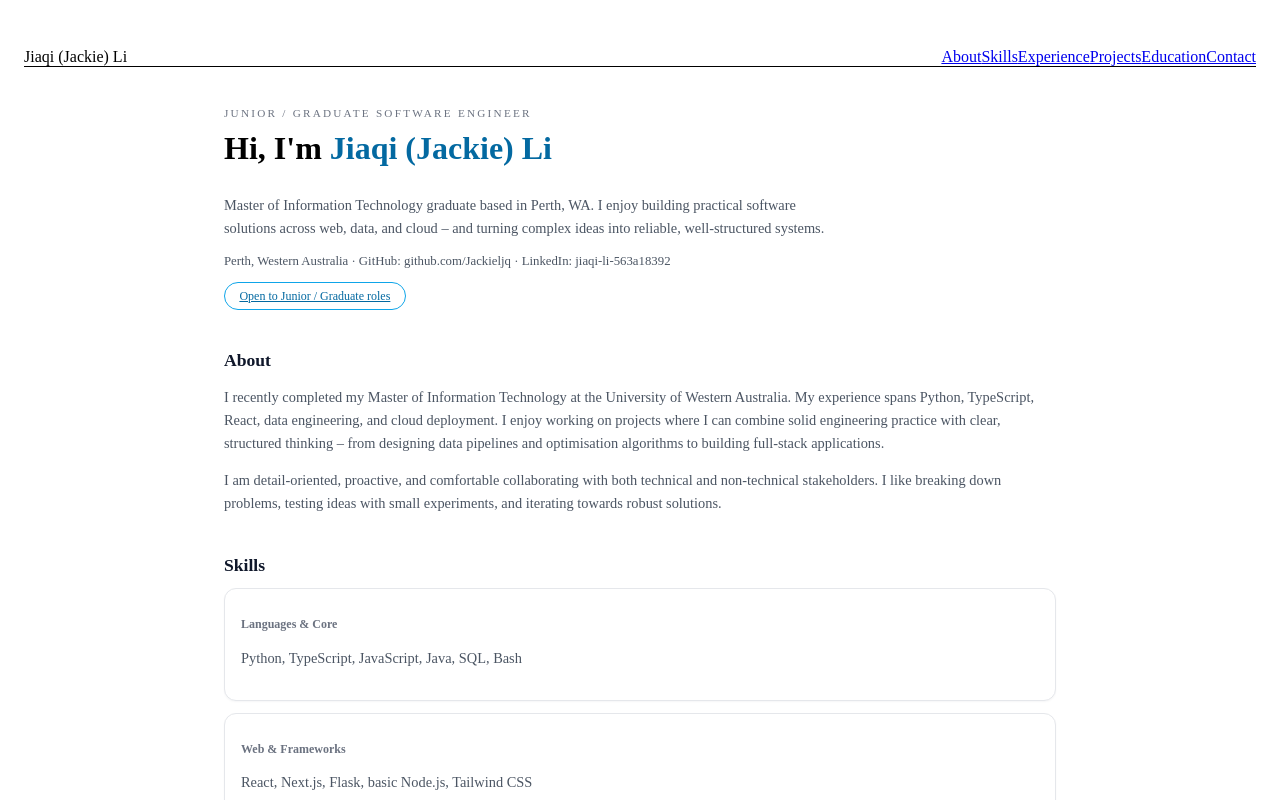
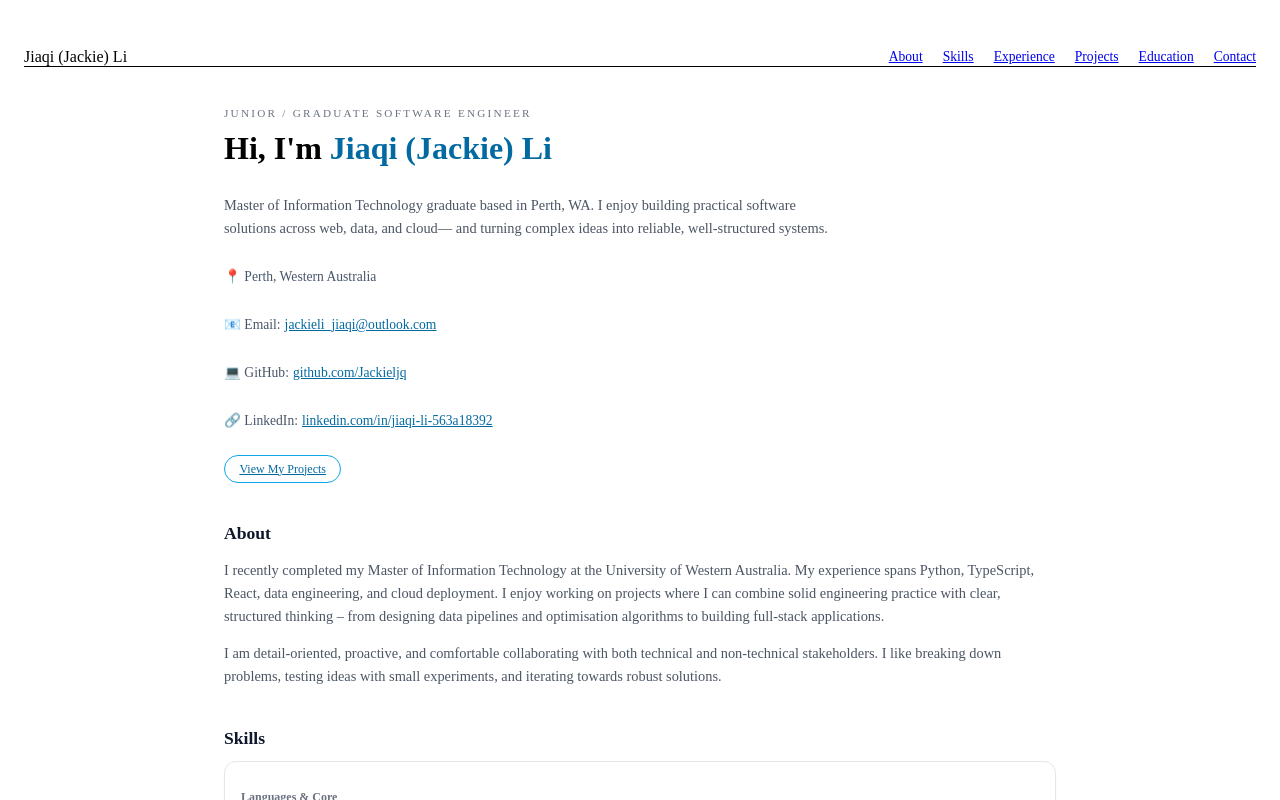
Before and after one commit to Jackieljq/personal-website, a Next.js app: page / in a window 1280 px wide. Shown: the top 800 px of the page. Built offline with nearby package versions, Linux system fonts and the light colour scheme.

Commit message:
Merge contact details into Hero component and update layout

```diff
--- a/app/globals.css
+++ b/app/globals.css
@@ -2,23 +2,28 @@
 @tailwind components;
 @tailwind utilities;
 
-/* 整体页面布局 */
+/* ===========
+   Layout
+   =========== */
+
 .page {
   min-height: 100vh;
   padding: 2rem 1rem 3rem;
 }
 
 .page-inner {
-  max-width: 52rem; /* 大概 832px */
+  max-width: 52rem; /* ~832px */
   margin: 0 auto;
 }
 
-/* 每个 section 的垂直间距 */
 .section {
   margin-top: 2.5rem;
 }
 
-/* section 标题 */
+/* ===========
+   Typography
+   =========== */
+
 .section-title {
   font-size: 1.1rem;
   font-weight: 600;
@@ -26,52 +31,13 @@
   margin-bottom: 0.5rem;
 }
 
-/* 通用正文 / 说明文字 */
 .text-muted {
   color: #4b5563; /* slate-600 */
   font-size: 0.9rem;
   line-height: 1.6;
 }
 
-/* 卡片容器：项目、经历、教育用 */
-.card {
-  border-radius: 0.75rem;
-  border: 1px solid #e5e7eb; /* slate-200 */
-  background-color: #ffffff;
-  padding: 1rem;
-  box-shadow: 0 1px 2px rgba(15, 23, 42, 0.04);
-  margin-top: 0.75rem;
-}
-
-/* 卡片头部：标题 + 右侧小文字 */
-.card-header {
-  display: flex;
-  justify-content: space-between;
-  gap: 0.5rem;
-  align-items: baseline;
-  flex-wrap: wrap;
-}
-
-/* 卡片标题 */
-.card-title {
-  font-weight: 600;
-  color: #0f172a;
-}
-
-/* 卡片副标题 / 技术栈小字 */
-.card-subtitle,
-.badge-text {
-  font-size: 0.75rem;
-  color: #6b7280; /* slate-500 */
-}
-
-/* 列表文本（li） */
-.card-list {
-  margin-top: 0.5rem;
-  padding-left: 1.25rem;
-}
-
-/* 顶部 Hero 区的辅助文字 */
+/* Hero Section */
 .hero-eyebrow {
   font-size: 0.7rem;
   letter-spacing: 0.2em;
@@ -94,20 +60,22 @@
   max-width: 38rem;
 }
 
-/* 顶部 meta 信息 */
 .hero-meta {
   margin-top: 0.5rem;
   font-size: 0.8rem;
   color: #4b5563;
 }
 
-/* Header 顶部导航栏 */
+/* ===========
+   Header
+   =========== */
+
 .site-header {
   position: sticky;
   top: 0;
   z-index: 20;
   border-bottom: 1px solid #e5e7eb;
-  background-color: rgba(255, 255, 255, 0.9);
+  background-color: rgba(255, 255, 255, 0.92);
   backdrop-filter: blur(12px);
 }
 
@@ -120,28 +88,32 @@
   align-items: center;
 }
 
-/* Header 标题 */
 .site-title {
   font-size: 0.95rem;
   font-weight: 600;
   color: #0f172a;
 }
 
-/* Header 导航链接 */
-.site-nav {
-  font-size: 0.8rem;
+.header-nav {
+  display: flex;
+  gap: 1.25rem; /* 20px */
+  font-size: 0.85rem;
+  font-weight: 500;
+  color: #475569; /* slate-600 */
 }
 
-.site-nav a {
-  margin-left: 0.75rem;
-  color: #4b5563;
+.header-nav a {
+  transition: color 0.15s ease, opacity 0.15s ease;
 }
 
-.site-nav a:hover {
-  color: #0369a1;
+.header-nav a:hover {
+  color: #0369a1; /* sky-700 */
 }
 
-/* 按钮类（顶部“Open to ...”） */
+/* ===========
+   Buttons
+   =========== */
+
 .btn-outline {
   display: inline-flex;
   align-items: center;
@@ -159,7 +131,49 @@
   background-color: #e0f2fe; /* sky-100 */
 }
 
-/* 联系方式链接 */
+/* ===========
+   Cards
+   =========== */
+
+.card {
+  border-radius: 0.75rem;
+  border: 1px solid #e5e7eb; /* slate-200 */
+  background-color: #ffffff;
+  padding: 1rem;
+  box-shadow: 0 1px 2px rgba(15, 23, 42, 0.04);
+  margin-top: 0.75rem;
+}
+
+.card-header {
+  display: flex;
+  justify-content: space-between;
+  gap: 0.5rem;
+  align-items: baseline;
+  flex-wrap: wrap;
+}
+
+.card-title {
+  font-weight: 600;
+  color: #0f172a;
+}
+
+.card-subtitle,
+.badge-text {
+  font-size: 0.75rem;
+  color: #6b7280; /* slate-500 */
+}
+
+.card-list {
+  margin-top: 0.5rem;
+  padding-left: 1.25rem;
+  color: #4b5563; /* slate-600 */
+  line-height: 1.6;
+}
+
+/* ===========
+   Links
+   =========== */
+
 .link {
   color: #0369a1; /* sky-700 */
   text-decoration: underline;
@@ -169,7 +183,10 @@
   color: #0f172a;
 }
 
-/* footer */
+/* ===========
+   Footer
+   =========== */
+
 .site-footer {
   border-top: 1px solid #e5e7eb;
   margin-top: 2.5rem;
@@ -180,9 +197,20 @@
   color: #6b7280;
 }
 
-/* 小屏/大屏的简单响应式调优 */
+/* ===========
+   Responsive Tweaks
+   =========== */
+
 @media (min-width: 768px) {
   .page {
     padding-top: 2.5rem;
   }
 }
+/* Hero + Contact 合并区块的视觉统一 */
+.contact-block {
+  margin-top: 0.9rem;
+  font-size: 0.85rem;
+  color: #475569; /* slate-600 */
+  display: grid;
+  gap: 0.25rem;
+}
--- a/app/page.tsx
+++ b/app/page.tsx
@@ -5,7 +5,6 @@ import SkillsSection from "../components/SkillsSection";
 import ExperienceSection from "../components/ExperienceSection";
 import ProjectsSection from "../components/ProjectsSection";
 import EducationSection from "../components/EducationSection";
-import ContactSection from "../components/ContactSection";
 import Footer from "../components/Footer";
 
 export default function Home() {
@@ -19,7 +18,6 @@ export default function Home() {
         <ExperienceSection />
         <ProjectsSection />
         <EducationSection />
-        <ContactSection />
       </main>
       <Footer />
     </div>
--- a/components/ContactSection.tsx
+++ /dev/null
@@ -1,44 +0,0 @@
-export default function ContactSection() {
-    return (
-      <section id="contact" className="section">
-        <h2 className="section-title">Contact</h2>
-        <p className="text-muted">
-          I am currently based in Perth and open to Junior / Graduate Software
-          Engineer, Full-Stack, or related roles.
-        </p>
-        <div className="text-muted" style={{ marginTop: "0.5rem" }}>
-          <p>
-            Email:{" "}
-            <a
-              href="mailto:jackieli_jiaqi@outlook.com"
-              className="link"
-            >
-              jackieli_jiaqi@outlook.com
-            </a>
-          </p>
-          <p>
-            GitHub:{" "}
-            <a
-              href="https://github.com/Jackieljq"
-              target="_blank"
-              rel="noopener noreferrer"
-              className="link"
-            >
-              github.com/Jackieljq
-            </a>
-          </p>
-          <p>
-            LinkedIn:{" "}
-            <a
-              href="https://www.linkedin.com/in/jiaqi-li-563a18392/"
-              target="_blank"
-              rel="noopener noreferrer"
-              className="link"
-            >
-              linkedin.com/in/jiaqi-li-563a18392
-            </a>
-          </p>
-        </div>
-      </section>
-    );
-  }
--- a/components/Header.tsx
+++ b/components/Header.tsx
@@ -5,26 +5,15 @@ export default function Header() {
           <span className="text-sm font-semibold text-slate-900">
             Jiaqi (Jackie) Li
           </span>
-          <nav className="space-x-4 text-xs md:text-sm">
-            <a href="#about" className="text-slate-600 hover:text-sky-700">
-              About
-            </a>
-            <a href="#skills" className="text-slate-600 hover:text-sky-700">
-              Skills
-            </a>
-            <a href="#experience" className="text-slate-600 hover:text-sky-700">
-              Experience
-            </a>
-            <a href="#projects" className="text-slate-600 hover:text-sky-700">
-              Projects
-            </a>
-            <a href="#education" className="text-slate-600 hover:text-sky-700">
-              Education
-            </a>
-            <a href="#contact" className="text-slate-600 hover:text-sky-700">
-              Contact
-            </a>
-          </nav>
+          <nav className="header-nav">
+            <a href="#about">About</a>
+            <a href="#skills">Skills</a>
+            <a href="#experience">Experience</a>
+            <a href="#projects">Projects</a>
+            <a href="#education">Education</a>
+            <a href="#contact">Contact</a>
+            </nav>
+
         </div>
       </header>
     );
--- a/components/Hero.tsx
+++ b/components/Hero.tsx
@@ -1,22 +1,68 @@
-export default function Hero() {
+export default function HeroSection() {
     return (
       <section id="top" className="section">
         <p className="hero-eyebrow">Junior / Graduate Software Engineer</p>
+
+        {/* 主标题 */}
         <h1 className="hero-title">
           Hi, I&apos;m <span className="hero-highlight">Jiaqi (Jackie) Li</span>
         </h1>
+
+        {/* 简介 */}
         <p className="text-muted hero-summary">
           Master of Information Technology graduate based in Perth, WA. I enjoy
-          building practical software solutions across web, data, and cloud – and
-          turning complex ideas into reliable, well-structured systems.
+          building practical software solutions across web, data, and cloud—
+          and turning complex ideas into reliable, well-structured systems.
         </p>
-        <p className="hero-meta">
-          Perth, Western Australia · GitHub: github.com/Jackieljq · LinkedIn:
-          jiaqi-li-563a18392
-        </p>
+
+
+        <div className="contact-block">
+          <p>
+            📍 Perth, Western Australia
+          </p>
+
+          <p>
+            📧 Email:
+            <a
+              href="mailto:jackieli_jiaqi@outlook.com"
+              className="link"
+              style={{ marginLeft: "4px" }}
+            >
+              jackieli_jiaqi@outlook.com
+            </a>
+          </p>
+
+          <p>
+            💻 GitHub:
+            <a
+              href="https://github.com/Jackieljq"
+              target="_blank"
+              rel="noopener noreferrer"
+              className="link"
+              style={{ marginLeft: "4px" }}
+            >
+              github.com/Jackieljq
+            </a>
+          </p>
+
+          <p>
+            🔗 LinkedIn:
+            <a
+              href="https://www.linkedin.com/in/jiaqi-li-563a18392/"
+              target="_blank"
+              rel="noopener noreferrer"
+              className="link"
+              style={{ marginLeft: "4px" }}
+            >
+              linkedin.com/in/jiaqi-li-563a18392
+            </a>
+          </p>
+        </div>
+
+
         <div style={{ marginTop: "0.75rem" }}>
-          <a href="#contact" className="btn-outline">
-            Open to Junior / Graduate roles
+          <a href="#projects" className="btn-outline">
+            View My Projects
           </a>
         </div>
       </section>
```
